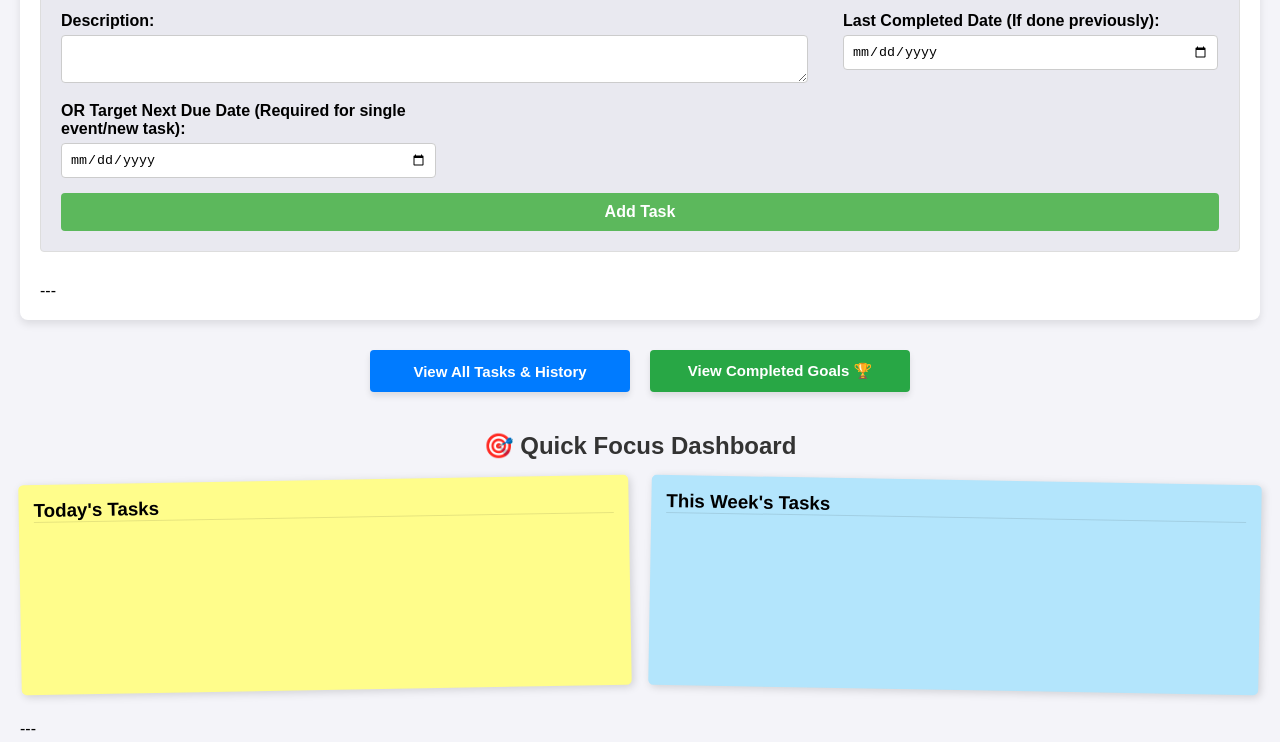
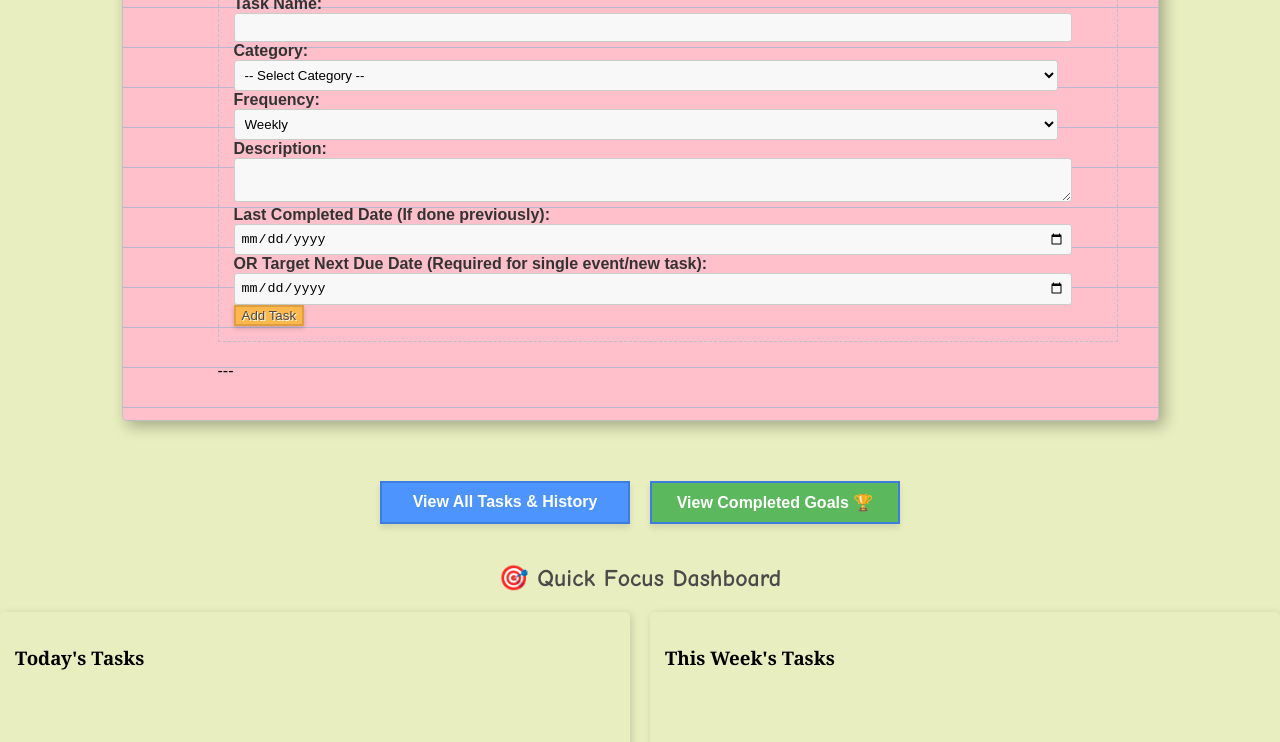
Before and after one commit to JMully55/Maintenance-Tracker, a plain HTML site: page index.html in a window 1280 px wide. Shown: the part 203-945 px from the top of the page. Drawn offline with Linux system fonts and the light colour scheme.

Commit message:
Revamp CSS styles for improved layout and design
Updated styles for layout, form, and buttons to enhance visual appeal and usability.

```diff
--- a/style.css
+++ b/style.css
@@ -1,57 +1,130 @@
 /* General Layout */
 body {
-    font-family: Arial, sans-serif;
-    margin: 20px;
-    background-color: #f4f4f9;
+    /* Set body background to a neutral color */
+    background-color: #e8eebf;
+    margin: 0; /* Remove default body margin */
+    font-family: 'Arial', sans-serif;
+    padding-bottom: 50px; /* Space at the bottom */
 }
+
 .container {
-    max-width: 1200px;
-    margin: auto;
-    background: white;
-    padding: 20px;
-    border-radius: 8px;
-    box-shadow: 0 4px 8px rgba(0,0,0,0.1);
+    max-width: 900px; /* Reduced width to make the paper look more like a sheet */
+    margin: 50px auto; /* Margin top/bottom, auto center */
+    padding: 40px;
+
+    /* Simulate Lined Paper Background */
+    background:
+        /* Horizontal blue lines (simulated) */
+        linear-gradient(to bottom, transparent 39px, #75aadb 40px) 0 0 / 100% 40px,
+        /* Vertical pink margin line (simulated) */
+        linear-gradient(to right, #ffc0cb 1px, transparent 1px) 80px 0 / 1px 100%,
+        /* Base paper color */
+        #ffffff;
+
+    background-attachment: local; /* Ensures background scrolls with content */
+
+    border: 1px solid #c0c0c0; /* Light border */
+    border-radius: 4px;
+    box-shadow: 5px 5px 15px rgba(0,0,0,0.3); /* Strong shadow for depth */
+
+    /* Add padding to account for the left margin line */
+    padding-left: 95px;
+    padding-top: 50px;
+    padding-right: 40px;
+    position: relative; /* Needed for the tacks */
 }
-h1, h2 {
-    color: #333;
+
+h1 {
+    font-family: 'Comic Sans MS', cursive, sans-serif; /* Playful font */
+    color: #4a4a4a;
+    text-align: center;
+    margin-top: 0;
+    margin-bottom: 30px;
+    text-shadow: 1px 1px 0 #fff;
+    border-bottom: 3px dashed #75aadb; /* Dashed line under header */
+    padding-bottom: 10px;
+}
+
+h2 {
+    font-family: 'Comic Sans MS', cursive, sans-serif;
+    color: #4a4a4a;
     text-align: center;
 }
 
-/* Form Styling */
+/* Tacks (Implemented using pseudo-elements on the container) */
+.container:before,
+.container:after {
+    content: '';
+    position: absolute;
+    width: 25px;
+    height: 25px;
+    background-color: #d9534f; /* Red tack color */
+    border-radius: 50%;
+    box-shadow: 1px 1px 3px rgba(0,0,0,0.5) inset;
+    z-index: 10;
+}
+/* Top Left Tack */
+.container:before {
+    top: -12px;
+    left: -12px;
+}
+/* Top Right Tack */
+.container:after {
+    top: -12px;
+    right: -12px;
+}
+
+
+/* Form Styling (Update input/select to match paper vibe) */
 form {
-    display: grid;
+    background-color: transparent; /* Make form transparent */
+    border: 1px dashed #c0c0c0; /* Dashed border */
+    padding: 15px;
+    box-shadow: none; /* Remove form shadow */
     grid-template-columns: repeat(3, 1fr);
-    gap: 15px;
-    margin-bottom: 30px;
-    padding: 20px;
-    border: 1px solid #ddd;
-    border-radius: 4px;
-    background-color: #e9e9f0;
+    gap: 10px;
+    margin-bottom: 20px;
 }
 form label {
     font-weight: bold;
-    display: block;
-    margin-bottom: 5px;
+    color: #333;
 }
 form input, form select, form textarea {
     width: 95%;
-    padding: 8px;
+    padding: 6px;
     border: 1px solid #ccc;
-    border-radius: 4px;
+    border-radius: 3px;
+    box-shadow: none;
+    background-color: #f8f8f8; /* Slightly off-white input */
 }
 form button[type="submit"] {
-    grid-column: 1 / -1;
-    padding: 10px 20px;
-    background-color: #5cb85c;
-    color: white;
-    border: none;
-    cursor: pointer;
-    border-radius: 4px;
-    font-size: 16px;
-    font-weight: bold;
+    background-color: #ffb84d; /* Brighter, playful orange button */
+    color: #4a4a4a;
+    border: 2px solid #e09f3e;
+    text-shadow: 1px 1px 0 #fff;
+    box-shadow: 0 2px 5px rgba(0,0,0,0.2);
 }
 
-/* Side-by-Side Control Buttons */
+
+/* Focus Notepads (Sticky Notes - No Change Needed, they already look fun) */
+#focus-notepads {
+    display: flex;
+    justify-content: space-around;
+    gap: 20px;
+    margin-bottom: 30px;
+}
+
+.notepad {
+    flex: 1;
+    min-height: 180px;
+    padding: 15px;
+    border-radius: 5px;
+    box-shadow: 2px 2px 8px rgba(0, 0, 0, 0.15);
+    font-family: 'Georgia', serif;
+}
+/* ... (Rest of .daily-focus, .weekly-focus, .notepad h3, etc., remains the same) ... */
+
+/* Control Button Positioning (Side-by-side) */
 #control-buttons {
     display: flex;
     justify-content: center;
@@ -59,99 +132,32 @@ form button[type="submit"] {
     margin: 20px 0 30px;
     padding: 10px;
 }
+
 #control-buttons button {
-    padding: 12px 20px;
-    font-size: 15px;
-    width: 260px;
-    background-color: #007bff;
+    padding: 10px 20px;
+    font-size: 16px;
+    width: 250px;
+    box-shadow: 0 4px 6px rgba(0, 0, 0, 0.1);
+    background-color: #4d94ff; /* Playful blue */
     color: white;
     font-weight: bold;
-    border-radius: 4px;
-    border: none;
-    cursor: pointer;
-    box-shadow: 0 4px 6px rgba(0, 0, 0, 0.1);
-}
-#open-completed-modal {
-    background-color: #28a745 !important;
+    border: 2px solid #3d7ddf;
 }
 
-/* Focus Notepads (Sticky Notes) */
-#focus-notepads {
-    display: flex;
-    justify-content: space-around;
-    gap: 20px;
-    margin-bottom: 30px;
+#open-completed-modal {
+    background-color: #5cb85c !important; /* Playful green */
+    border: 2px solid #4cae4c;
 }
-.notepad {
-    flex: 1;
-    min-height: 180px;
-    padding: 15px;
-    border-radius: 5px;
-    box-shadow: 2px 2px 8px rgba(0, 0, 0, 0.15);
+
+/* Table Styling (Ensure colors look good against white/lined background) */
+table {
+    box-shadow: 0 2px 5px rgba(0,0,0,0.1); /* Add subtle shadow to tables */
+    background-color: #fafafa;
 }
-.daily-focus { background-color: #fffd8b; transform: rotate(-1deg); }
-.weekly-focus { background-color: #b3e5fc; transform: rotate(1deg); }
-.notepad h3 { margin-top: 0; border-bottom: 1px solid rgba(0,0,0,0.1); }
-.notepad ul { list-style: none; padding: 0; }
-.notepad li { padding: 5px 0; display: flex; align-items: center; border-bottom: 1px dotted rgba(0,0,0,0.05); }
-.notepad-checkbox { cursor: pointer; margin-right: 10px; font-size: 1.2em; }
-.completed-task-note { text-decoration: line-through; color: #777; }
-
-/* Table Styling */
-table {
-    width: 100%;
-    border-collapse: collapse;
-    margin-top: 20px;
+th {
+    background-color: #ffb84d; /* Use orange header */
+    color: #4a4a4a;
+    border-bottom: 3px solid #e09f3e;
 }
-th, td {
-    padding: 12px;
-    text-align: left;
-    border-bottom: 1px solid #ddd;
-}
-th { background-color: #337ab7; color: white; cursor: pointer; }
-tr:nth-child(even) { background-color: #f2f2f2; }
-
-/* Status Colors */
-.status-due { background-color: #fcf8e3; color: #8a6d3b; font-weight: bold; }
-.status-overdue { background-color: #f2dede; color: #a94442; font-weight: bold; animation: pulse 1.5s infinite alternate; }
-@keyframes pulse { from { opacity: 1; } to { opacity: 0.7; } }
-
-/* Table Buttons */
-button.delete-button, button.delete-button-history { background-color: #d9534f; color: white; border: none; border-radius: 4px; cursor: pointer; padding: 5px 10px; }
-button.skip-button { background-color: #f0ad4e; color: white; border: none; border-radius: 4px; cursor: pointer; padding: 5px 10px; margin-right: 5px; }
-
-/* Modal Design */
-.modal {
-    display: none;
-    position: fixed;
-    z-index: 2000;
-    left: 0; top: 0; width: 100%; height: 100%;
-    background-color: rgba(0,0,0,0.5);
-}
-.modal-content {
-    background-color: white;
-    margin: 5% auto;
-    padding: 25px;
-    width: 85%;
-    max-width: 1000px;
-    border-radius: 10px;
-    max-height: 80vh;
-    overflow-y: auto;
-}
-.close { float: right; font-size: 28px; font-weight: bold; cursor: pointer; color: #aaa; }
-.close:hover { color: black; }
-#completed-search { width: 100%; padding: 12px; margin-bottom: 20px; border: 1px solid #ccc; border-radius: 5px; }
-
-/* Calendar Grid */
-#calendar-view {
-    display: grid;
-    grid-template-columns: repeat(7, 1fr);
-    gap: 1px;
-    background-color: #ddd;
-    border: 1px solid #ccc;
-}
-.calendar-day { background-color: #fff; padding: 8px; min-height: 90px; }
-.calendar-header { background-color: #337ab7; color: white; text-align: center; padding: 5px; font-weight: bold; }
-.task-event { background-color: #5cb85c; color: white; padding: 2px 4px; margin-bottom: 2px; border-radius: 3px; font-size: 0.75em; }
-.task-event.overdue { background-color: #a94442; }
-.empty-day { background-color: #f9f9f9; color: #ccc; }
+tr:nth-child(even) { background-color: #fcfcfc; }
+/* ... (Rest of status colors and modal styles remain the same) ... */
```
